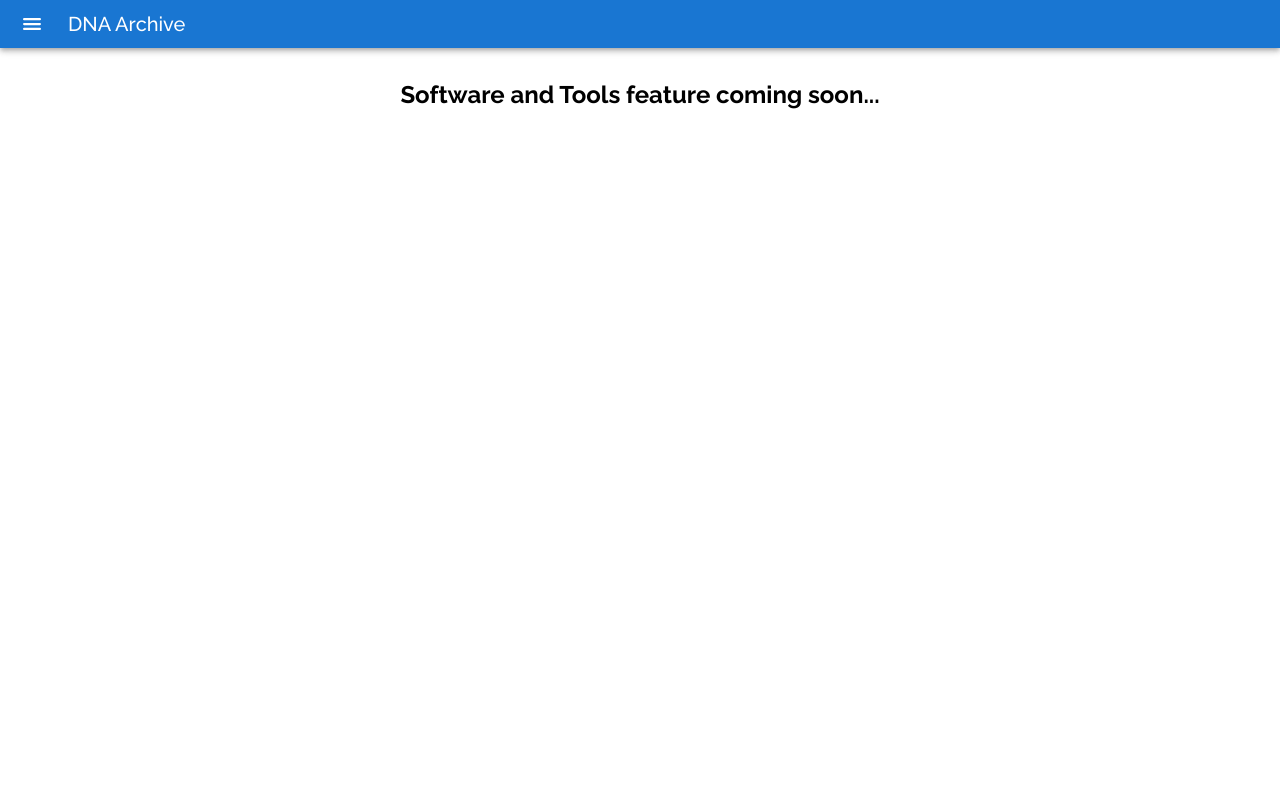
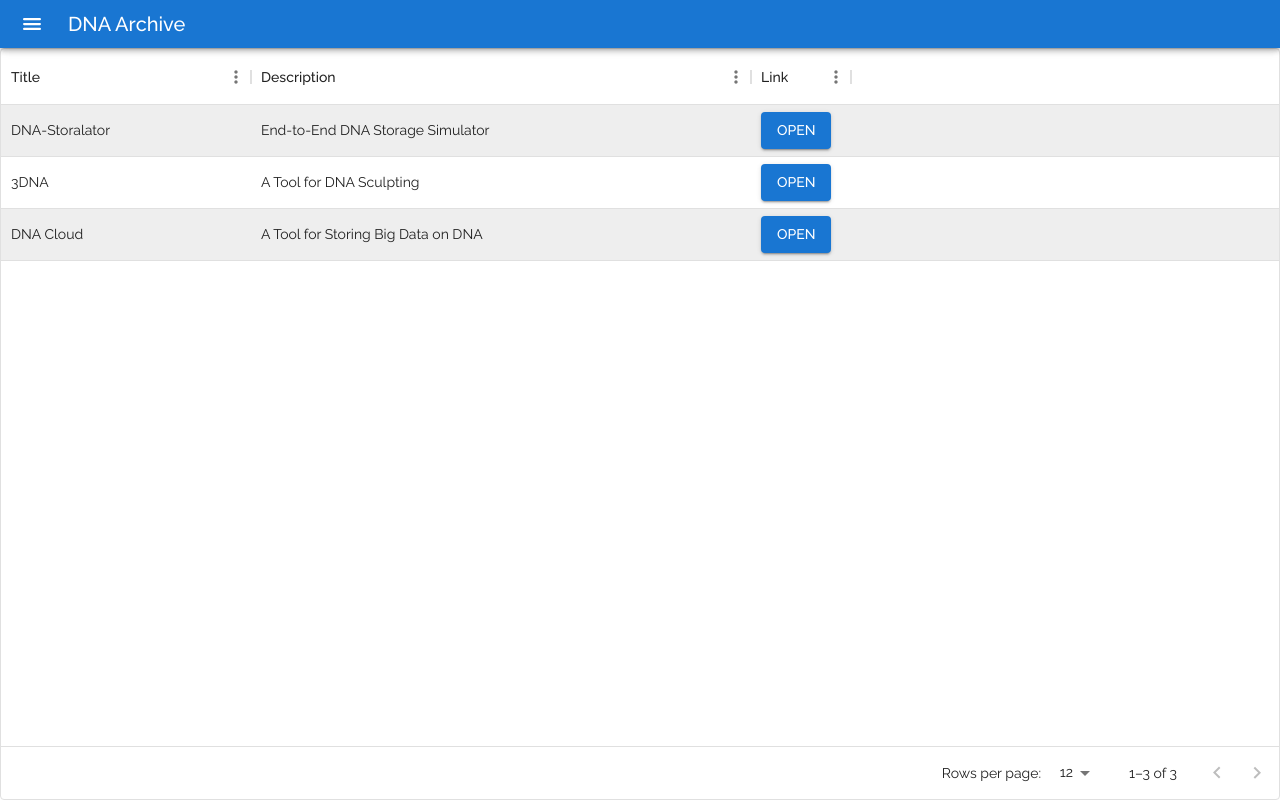
Before and after one commit to NeelPoriya/DNA-Storage-and-Security-Project, a Next.js app: page /software-and-tools in a window 1280 px wide. Built offline with nearby package versions, Linux system fonts and the light colour scheme.

Commit message:
added software api and frontend

```diff
--- /dev/null
+++ b/data/softwares.js
@@ -0,0 +1,17 @@
+export const data = [
+    {
+        "Title": "DNA-Storalator",
+        "Description": "End-to-End DNA Storage Simulator",
+        "Link": "https://omer-orange.gitbook.io/dna-storalator/"
+    },
+    {
+        "Title": "3DNA",
+        "Description": "A Tool for DNA Sculpting",
+        "Link": "https://www.guptalab.org/3dna/index.html"
+    },
+    {
+        "Title": "DNA Cloud",
+        "Description": "A Tool for Storing Big Data on DNA",
+        "Link": "https://www.guptalab.org/dnacloud/"
+    },
+];
--- a/src/app/software-and-tools/page.js
+++ b/src/app/software-and-tools/page.js
@@ -1,26 +1,80 @@
-import Header from "@/components/Header"
+'use client'
+import StripedDataGrid from "@/components/StripedDataGrid";
+import { Box, Button, CircularProgress } from "@mui/material";
+import { useEffect, useState } from "react";
 
-const page = () => {
+const columns = [
+    {
+        field: 'Title',
+        headerName: 'Title',
+        width: 250
+    },
+    {
+        field: 'Description',
+        headerName: 'Description',
+        width: 500,
+        editable: false
+    },
+    {
+        field: 'Link',
+        headerName: 'Link',
+        editable: false,
+        renderCell: (params) => {
+            return <Button variant="contained" target="blank" href={params['formattedValue']}>
+                Open
+            </Button>;
+        }
+    },
+];
+
+const SoftwaresPage = () => {
+
+    const [softwares, setSoftwares] = useState([]);
+
+    useEffect(() => {
+        async function fetchVideos() {
+            const response = await fetch('/api/softwares');
+            const data = await response.json();
+
+            const newData = data.data.map((item, idx) => {
+                return {
+                    ...item,
+                    'id': idx
+                };
+            })
+
+            setSoftwares(newData);
+        }
+
+        fetchVideos();
+    }, []);
+
+    const dataGrid = (
+        <Box sx={{ height: '100%', width: '100%' }}>
+            <StripedDataGrid
+                rows={softwares}
+                columns={columns}
+                initialState={{
+                    pagination: {
+                        paginationModel: {
+                            pageSize: 12,
+                        },
+                    },
+                }}
+                pageSizeOptions={[12, 25]}
+                getRowClassName={(params) =>
+                    params.indexRelativeToCurrentPage % 2 === 0 ? 'even' : 'odd'
+                }
+            />
+        </Box>
+    );
+
     return (
-        <div style={{
-            width: '100%',
-            height: '100%',
-            fontSize: '1.5em',
-            display: 'flex',
-            alignItems: 'center',
-            justifyContent: 'center',
-            flexDirection: 'column',
-            justifyContent: 'center',
-            padding: '32px',
-            fontWeight: 'bold'
-        }}>
-            <div style={{
-                textAlign: 'center'
-            }}>
-                Software and Tools feature coming soon...
-            </div>
-        </div>
+        <Box width={'100%'} height={'calc(100vh - 3rem)'} display={'flex'} justifyContent={'center'} alignItems={'center'}>
+            {softwares.length === 0 && <CircularProgress />}
+            {softwares.length !== 0 && dataGrid}
+        </Box>
     )
 }
 
-export default page
+export default SoftwaresPage
--- /dev/null
+++ b/src/pages/api/softwares/index.js
@@ -0,0 +1,11 @@
+import { data } from "@data/softwares"
+const route = async (req, res) => {
+    try {
+        res.status(200).json({ msg: "success", data })
+    } catch (error) {
+        console.log(error);
+        res.status(500).json({ msg: "Internal Server Error" })
+    }
+}
+
+export default route
```
Also changed, not shown: src/app/page.js (+33 -5 lines).
